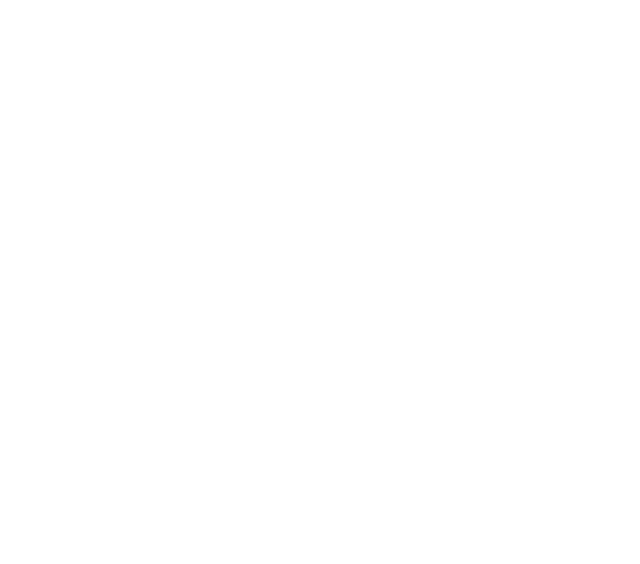
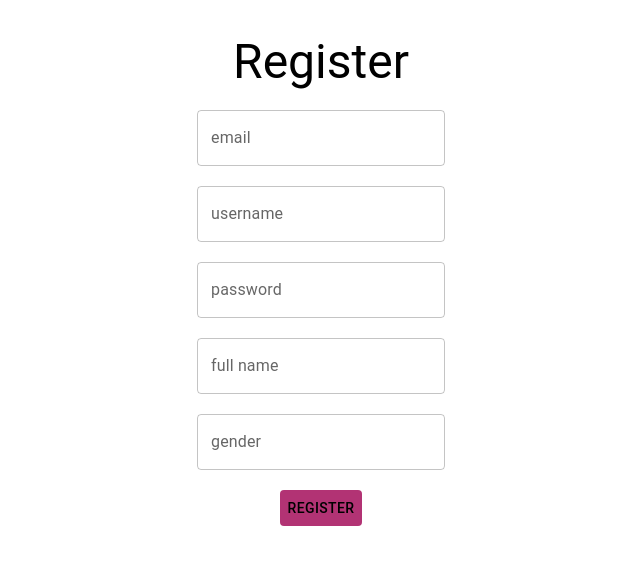
Before and after one commit to andreea312/HelpHub-Frontend, a React (Create React App) app: page /register in a window 1280 px wide. Before the commit this address had no page. Shown: the top 564 px of the page, without its empty margins (319-959 px from the left). Built offline with nearby package versions, Linux system fonts and the light colour scheme.

Commit message:
register

```diff
--- a/src/all-routes.tsx
+++ b/src/all-routes.tsx
@@ -1,11 +1,13 @@
 import {Route, Routes} from 'react-router-dom';
 import {HomePage} from "./pages/home-page";
+import {RegisterPage} from "./pages/register-page";
 import {DonationsPage} from "./pages/donations-page";
 import {MyDonationsPage} from "./pages/my-donations-page";
 import {AddDonationPage} from "./pages/add-donation-page";
 import { CauseProvider } from './shared/CauseProvider';
 import {UpdateDonationPage} from "./pages/update-donation-page";
 import { AuthProvider } from './auth/AuthProvider';
+import { UserProvider } from './auth/RegisterProvider';
 
 export const AllRoutes=()=>{
     return(
@@ -19,6 +21,11 @@
                 <Route path={'/update/:causeId'} element={<UpdateDonationPage />} />
             </Routes>
             </AuthProvider>
+            <UserProvider>
+                <Routes>
+                <Route path={'/register'} element={<RegisterPage />} />
+                </Routes>
+            </UserProvider>
         </CauseProvider>
     )
 }
--- a/src/api/UserAPI.ts
+++ b/src/api/UserAPI.ts
@@ -1,6 +1,6 @@
 import axios from "axios";
 import { baseUrl, config } from "./index";
-import { User } from "../shared/Types";
+import { User, RegisteredUser } from "../shared/Types";
 
 const API_PATH = `${baseUrl}/user`;
 
@@ -8,3 +8,9 @@
     const response = await axios.post(`${API_PATH}/login`, user, config);
     return response.data;
 }
+
+export const registerAPI = async (user: RegisteredUser) => {
+    console.log("adding API " + user)
+    const response = await axios.post(`${API_PATH}/register`, user, config);
+    return response.data;
+}
--- /dev/null
+++ b/src/auth/RegisterProvider.tsx
@@ -0,0 +1,83 @@
+import React, { useCallback, useEffect, useReducer, useContext } from 'react';
+import PropTypes from 'prop-types';
+import { RegisteredUser } from "../shared/Types";
+import { registerAPI } from '../api/UserAPI';
+
+type AddUserFn = (user: RegisteredUser) => Promise<any>;
+
+interface UsersState {
+    users?: RegisteredUser[];
+    adding: boolean;
+    addError?: Error | null;
+    addUser?: AddUserFn;
+}
+
+interface ActionProps {
+    type: string,
+    payload?: any,
+}
+
+const initialState: UsersState = {
+    adding: false,
+};
+
+
+const ADD_USER_STARTED = 'ADD_USER_STARTED';
+const ADD_USER_SUCCEDED = 'ADD_USER_SUCCEDED';
+const ADD_USER_FAILED = 'ADD_USER_FAILED';
+
+const reducer: (state: UsersState, action: ActionProps) => UsersState
+    = (state, { type, payload }) => {
+    switch(type){
+        case ADD_USER_STARTED:
+            return { ...state, addError: null, adding: true };
+        case ADD_USER_FAILED:
+            return { ...state, addError: payload.error, adding: false };
+        case ADD_USER_SUCCEDED:
+            const users = [...(state.users || [])];
+            const user = payload.user;
+            console.log(user);
+            users.push(user);
+            return { ...state,  users: users, adding: false };
+        default:
+            return state;
+    }
+};
+
+
+export const UsersContext = React.createContext(initialState);
+
+interface UserProviderProps {
+    children: PropTypes.ReactNodeLike,
+}
+
+
+export const UserProvider: React.FC<UserProviderProps> = ({ children }) => {
+    const [state, dispatch] = useReducer(reducer, initialState);
+
+    const { users, adding, addError } = state;
+    const addUser = useCallback<AddUserFn>(addUserCallback, []);
+
+    async function addUserCallback(user: RegisteredUser){
+        try {
+          dispatch({ type: ADD_USER_STARTED });
+          console.log("adding " + user)
+          const addedU = await registerAPI(user);
+          console.log(addedU);
+          console.log('saveUser succeeded');
+          dispatch({ type: ADD_USER_SUCCEDED, payload: { user: addedU } });
+        } catch (error: any) {
+          console.log('addUser failed');
+          console.log(error);
+          dispatch({ type: ADD_USER_FAILED, payload: { user: user } });
+        }
+    }
+
+    const value = { users, adding, addError, addUser };
+
+    return (
+        <UsersContext.Provider value={value}>
+            {children}
+        </UsersContext.Provider>
+    );
+}
--- a/src/pages/home-page.tsx
+++ b/src/pages/home-page.tsx
@@ -20,6 +20,9 @@
         console.log('login!');
         login?.(email, password);
     }
+    const handleRegisterNav= () => {
+        navigate('/register');
+    }
     const handleEmail = (event: any) => {
         setEmail(event.target.value);
     }
@@ -31,7 +34,7 @@
             <Container sx={textWrapperStyle}>
                 <Typography variant={'h3'} > Hi!</Typography>
 
-                <Typography variant={'h3'}>This is help hub</Typography>
+                <Typography variant={'h3'}>This is HelpHub</Typography>
                 <TextField
                 value={email}
                 label='email'
@@ -47,6 +50,10 @@
                 <Button sx={{ background: '#B23374','&:hover': {
                         backgroundColor: '#7F113C',
                     }, color: 'black'}} onClick={handleLogin}>Log in</Button>
+
+                <Button sx={{ background: '#B23374','&:hover': {
+                        backgroundColor: '#7F113C',
+                    }, color: 'black'}} onClick={handleRegisterNav}>No account? Sign in</Button>
             </Container>
         </>
     )
--- /dev/null
+++ b/src/pages/register-page.tsx
@@ -0,0 +1,113 @@
+import { Button, Container, TextField, Typography } from '@mui/material';
+import { CSSProperties, useContext, useState, useEffect } from "react";
+import { useNavigate } from 'react-router-dom';
+import { UsersContext } from '../auth/RegisterProvider';
+import { RegisteredUser } from "../shared/Types";
+import { Label } from '@mui/icons-material';
+
+
+export const RegisterPage=()=>{
+    const { addUser } = useContext(UsersContext);
+    const [email, setEmail] = useState('');
+    const [parola, setPassword] = useState('');
+    const [username, setUsername] = useState('');
+    const [fullName, setFullName] = useState('');
+    const [gender, setGender] = useState('');
+    const navigate = useNavigate();
+
+
+    const handleRegister = async () => {
+        try{
+            const user: RegisteredUser = {
+                username: username,
+                email: email,
+                parola: parola,
+                fullName: fullName,
+                gender: parseInt(gender),
+                coins: 100,
+                level: 1,
+            }
+            console.log(user);
+            await addUser?.(user);
+            console.log('added user!!');
+            navigate('/');
+        } catch(error: any){
+            console.log('error: '+ error);
+        }
+    }
+    const handleUsername = (event: any) => {
+        setUsername(event.target.value);
+    }
+    const handleEmail = (event: any) => {
+        setEmail(event.target.value);
+    }
+    const handlePassword = (event: any) => {
+        setPassword(event.target.value);
+    }
+    const handleFullName = (event: any) => {
+        setFullName(event.target.value);
+    }
+    const handleGender = (event: any) => {
+        setGender(event.target.value);
+    }
+    return(
+        <>
+            <Container sx={textWrapperStyle}>
+                <Typography variant={'h3'} > Register</Typography>
+                <br></br>
+
+                <TextField
+                value={email}
+                label='email'
+                onChange={handleEmail}
+
+                />
+                                <br></br>
+
+                <TextField
+                value={username}
+                label='username'
+                onChange={handleUsername}
+
+                />
+                                <br></br>
+
+                <TextField
+                    value={parola}
+                    label='password'
+                    onChange={handlePassword}
+
+                />
+                                <br></br>
+
+                <TextField
+                value={fullName}
+                label='full name'
+                onChange={handleFullName}
+
+                />
+                                <br></br>
+
+
+                <TextField
+                value={gender}
+                label='gender'
+                onChange={handleGender}
+
+                />
+                <br></br>
+
+                <Button sx={{ background: '#B23374','&:hover': {
+                        backgroundColor: '#7F113C',
+                    }, color: 'black'}} onClick={handleRegister}>Register</Button>
+            </Container>
+        </>
+    )
+}
+const textWrapperStyle: CSSProperties = {
+    alignItems: 'center',
+    justifyContent: 'center',
+    display: 'flex',
+    flexDirection: 'column',
+    height: '70vh',
+};
```
Also changed, not shown: src/shared/Types.ts (+11 -0 lines).
